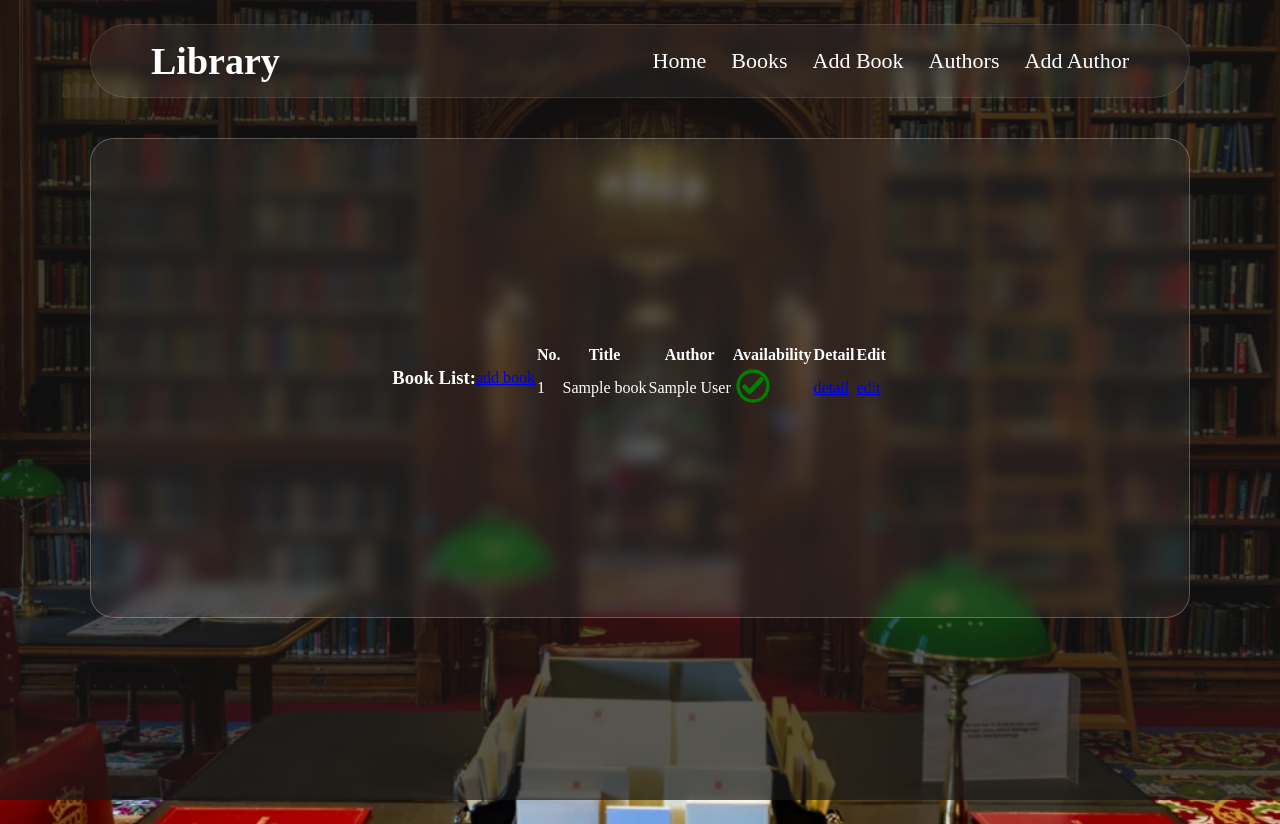
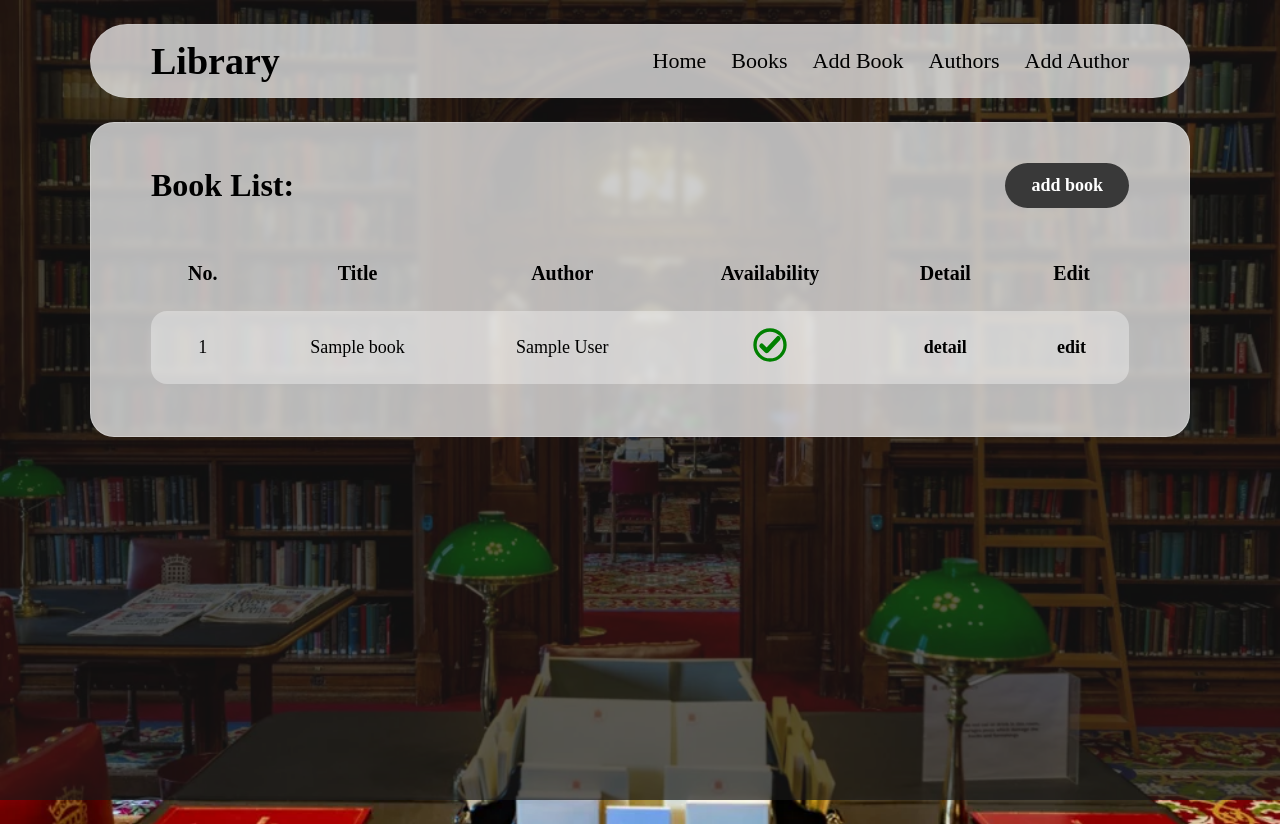
Before and after one commit to Vahidvhd/django-library-management, a Django app: page /book_list/ in a window 1280 px wide. Run offline with Django 5.2, Linux system fonts and the light colour scheme; tables that the repository leaves empty hold one stand-in row (values such as "Sample post").

Commit message:
Improve book list layout and table styling

```diff
--- a/static/css/style.css
+++ b/static/css/style.css
@@ -2,6 +2,8 @@
     margin: 0;
     padding: 0;
     box-sizing: border-box;
+
+
 }
 
 body {
@@ -11,6 +13,12 @@ body {
     background-position: center;
     background-repeat: no-repeat;
     background-attachment: fixed;
+}
+
+a {
+    color: #000;
+    text-decoration: none;
+
 }
 
 body::before {
@@ -32,8 +40,8 @@ nav {
     justify-content: space-between;
     align-items: center;
 
-    background: rgba(255, 255, 255, 0.05);
-    backdrop-filter: blur(6px);
+    background: rgba(255, 255, 255, 0.7);
+    backdrop-filter: blur(2px);
     border: 1px solid rgba(255, 255, 255, 0.1);
     border-radius: 50px;
 
@@ -43,7 +51,6 @@ nav {
 
 .nav-logo a,
 .nav-links a {
-    color: white;
     text-decoration: none;
 }
 
@@ -70,11 +77,11 @@ nav {
 .container {
     width: 90%;
     max-width: 1100px;
-    margin: 40px auto;
-    padding: 35px;
+    margin: 20px auto;
+    padding: 20px;
 
-    background: rgba(255, 255, 255, 0.05);
-    backdrop-filter: blur(8px);
+    background: rgba(255, 255, 255, 0.7);
+    backdrop-filter: blur(3px);
     -webkit-backdrop-filter: blur(12px);
 
     border: 1px solid rgba(255, 255, 255, 0.25);
@@ -82,11 +89,9 @@ nav {
 
     position: relative;
     z-index: 2;
-    color: white;
     display: flex;
-    justify-content: center;
-    align-items: center;
-    height: 60vh;
+
+    flex-direction: column;
 }
 
 
@@ -100,7 +105,7 @@ nav {
 }
 
 .hero h2 {
-    font-size: 36px;
+    font-size: 30px;
     margin-bottom: 14px;
 
 }
@@ -111,3 +116,94 @@ nav {
     font-size: 20px;
 
 }
+
+
+
+/* Book list *//* Book list */
+.book-list-card {
+    width: 100%;
+    max-height: 70vh;
+    display: flex;
+    flex-direction: column;
+    padding: 20px 40px;
+}
+
+.list-header {
+    width: 100%;
+    display: flex;
+    justify-content: space-between;
+    align-items: center;
+    margin-bottom: 28px;
+}
+
+.list-header h3 {
+    font-size: 32px;
+}
+
+.add-book-btn {
+    color: white;
+    background: #393939;
+    padding: 12px 26px;
+    border-radius: 999px;
+    font-size: 18px;
+    font-weight: 600;
+    transition: 0.2s ease;
+}
+
+.add-book-btn:hover {
+    background: #000;
+    box-shadow: 0 8px 20px rgba(0, 0, 0, 0.35);
+
+}
+
+.table-wrapper {
+    width: 100%;
+    max-height: 48vh;
+    overflow-y: auto;
+    overflow-x: auto;
+    border-radius: 18px;
+}
+
+.book-table {
+    width: 100%;
+     min-width: 900px;
+    border-collapse: separate;
+    border-spacing: 0 12px;
+    font-size: 18px;
+}
+
+.book-table th,
+.book-table td {
+    padding: 14px 18px;
+    text-align: center;
+    vertical-align: middle;
+}
+
+.book-table th {
+    font-size: 20px;
+    font-weight: 700;
+}
+
+.book-table td {
+    background: rgba(255, 255, 255, 0.35);
+}
+
+.book-table td:first-child {
+    border-radius: 16px 0 0 16px;
+}
+
+.book-table td:last-child {
+    border-radius: 0 16px 16px 0;
+}
+
+.book-table tr:hover td {
+    background: rgba(255, 255, 255, 0.6);
+}
+
+.book-table a {
+    font-weight: 600;
+}
+
+.book-table a:hover {
+    text-decoration: underline;
+}
--- a/templates/library/book_list.html
+++ b/templates/library/book_list.html
@@ -8,8 +8,13 @@ Book List
 
 
 {% block content%}
-<h3>Book List:</h3> <a href="{% url 'book_add_edit' %}">add book</a>
-<table>
+<div class="book-list-card">
+    <div class="list-header">
+        <h3>Book List:</h3>
+        <a href="{% url 'book_add_edit' %}" class="add-book-btn">add book</a>
+    </div>
+<div class="table-wrapper">
+    <table class="book-table">
     <tr>
         <th>No.</th>
         <th>Title</th>
@@ -46,4 +51,6 @@ Book List
     </tr>
     {% endfor %}
 </table>
+</div>
+</div>
 {% endblock %}
--- a/templates/library/home.html
+++ b/templates/library/home.html
@@ -7,7 +7,7 @@
 {% block content %}
     <div class="hero">
 
-            <h2>Library:</h2>
+            <h2>About:</h2>
             <p>
                 This project is a web-based library management system developed with Django.
                 It provides a structured way to manage books and authors through a simple
```
